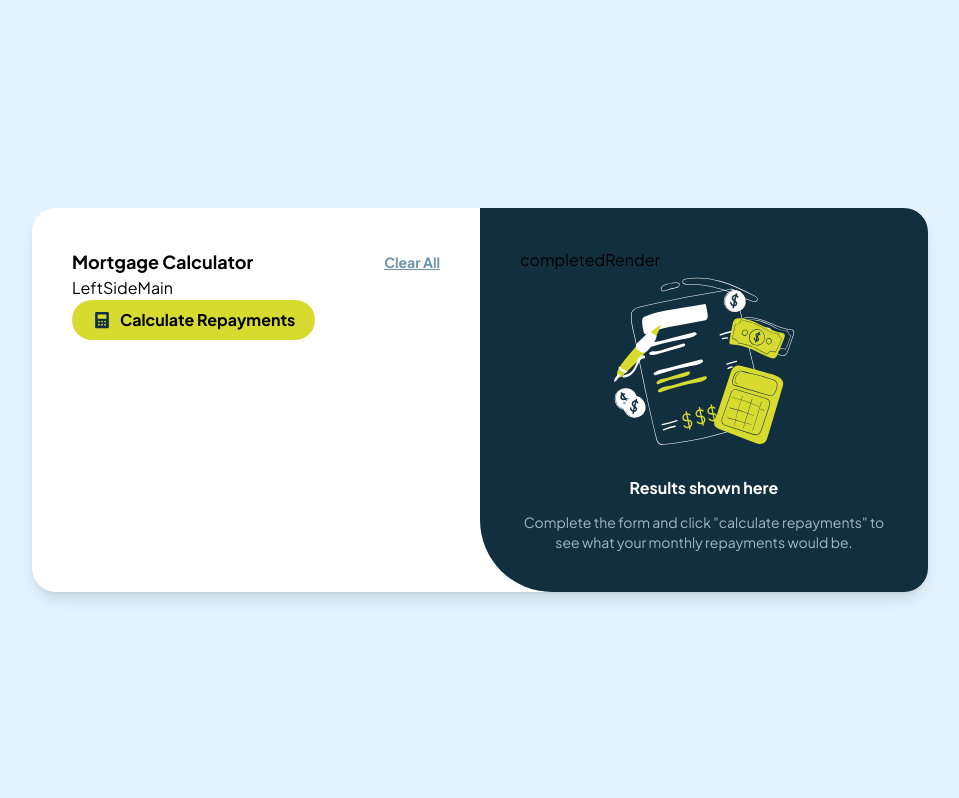
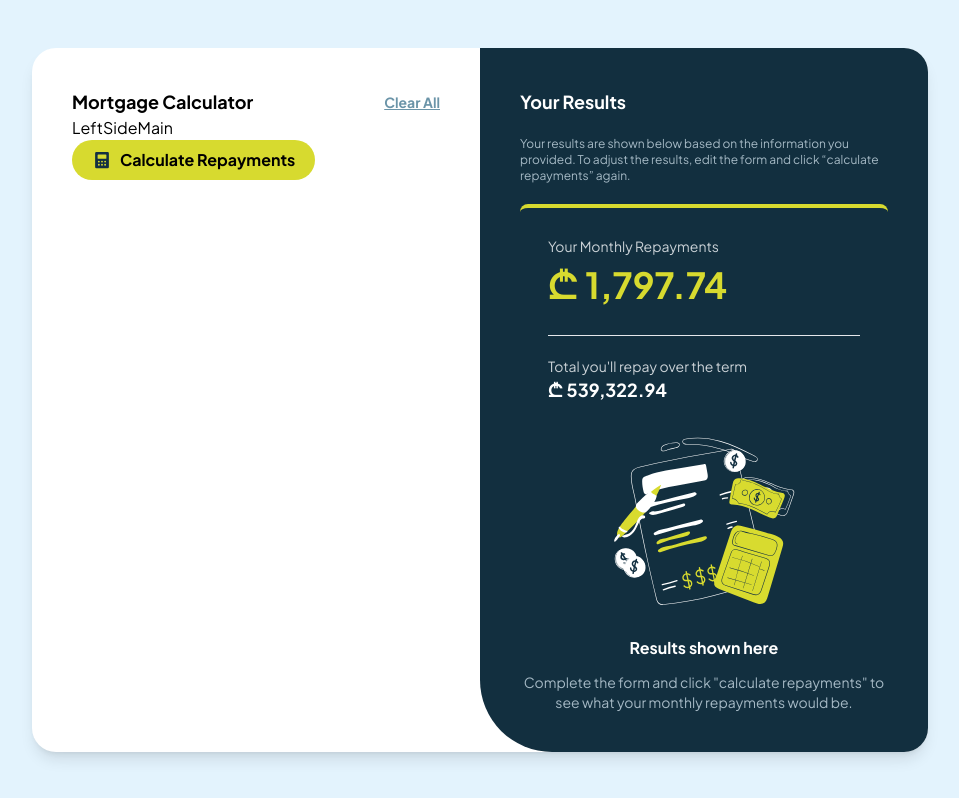
Before and after one commit to RomaLetodiani/mortgage-repayment-calculator, a React (Vite) app: page / in a window 1280 px wide. Shown: the whole page, without its empty margins (160-1119 px from the left). Built offline with nearby package versions, Linux system fonts and the light colour scheme.

Commit message:
Enhance Completed.render component with detailed results display and improved styling

```diff
--- a/src/components/MainCard/components/rightSide/components/Completed.render.tsx
+++ b/src/components/MainCard/components/rightSide/components/Completed.render.tsx
@@ -1,5 +1,20 @@
 const CompletedRender = () => {
-  return <div>completedRender</div>;
+  return (
+    <div>
+      <h3 className="text-white font-semibold text-lg">Your Results</h3>
+      <p className="text-slate-100 opacity-70 text-xs my-5">
+        Your results are shown below based on the information you provided. To adjust the results,
+        edit the form and click “calculate repayments” again.
+      </p>
+      <div className="rounded-lg border-t-4 bg-lime-900 p-7 border-lime">
+        <h6 className="text-sm text-slate-50 opacity-80">Your Monthly Repayments</h6>
+        <h4 className="text-lime font-bold leading-relaxed text-4xl">₾ 1,797.74</h4>
+        <hr className="h-[1] bg-slate-700 my-5 w-full" />
+        <h6 className="text-slate-50 opacity-80 text-sm">Total you'll repay over the term</h6>
+        <h5 className="text-white font-semibold text-lg">₾ 539,322.94</h5>
+      </div>
+    </div>
+  );
 };
 
 export default CompletedRender;
```
